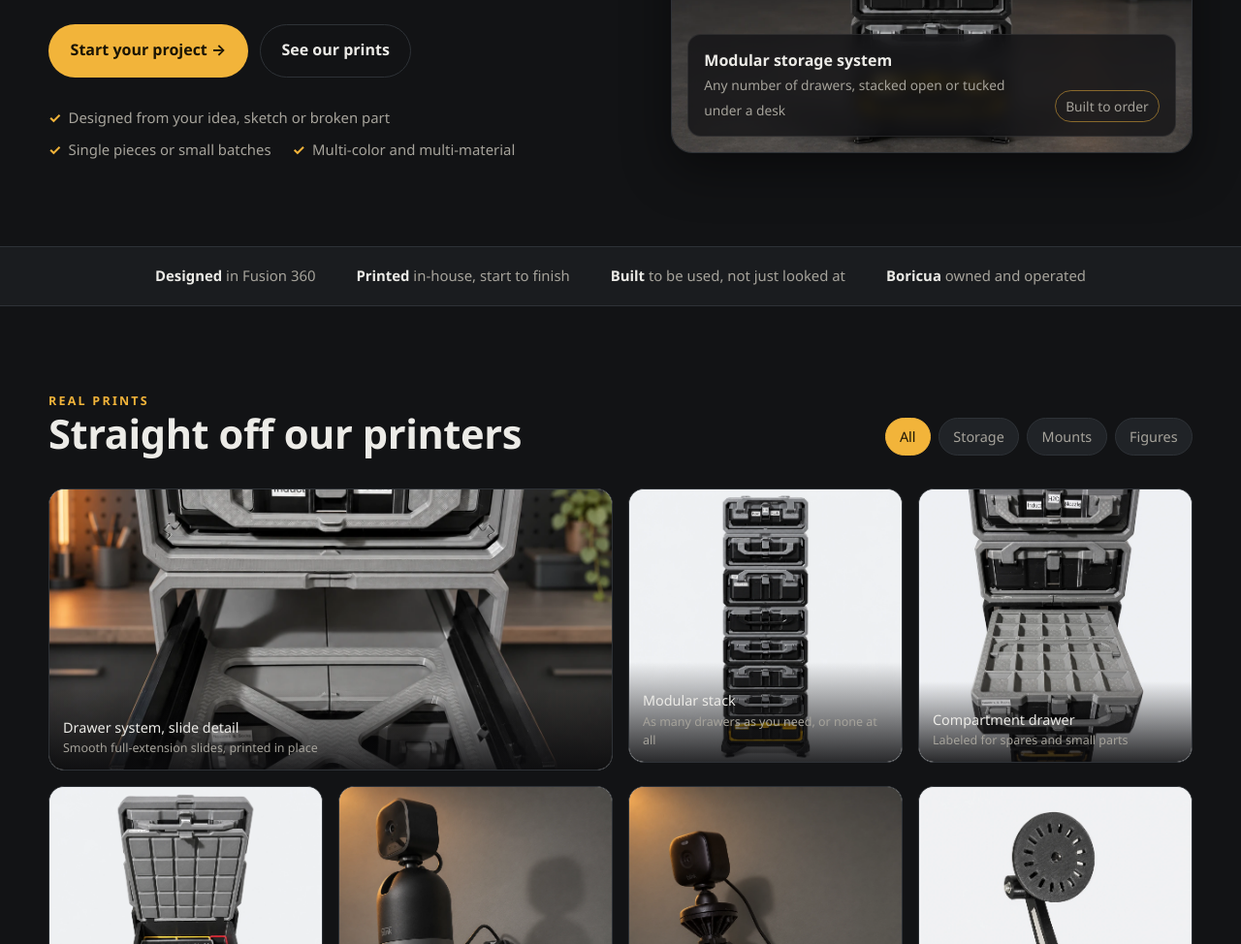
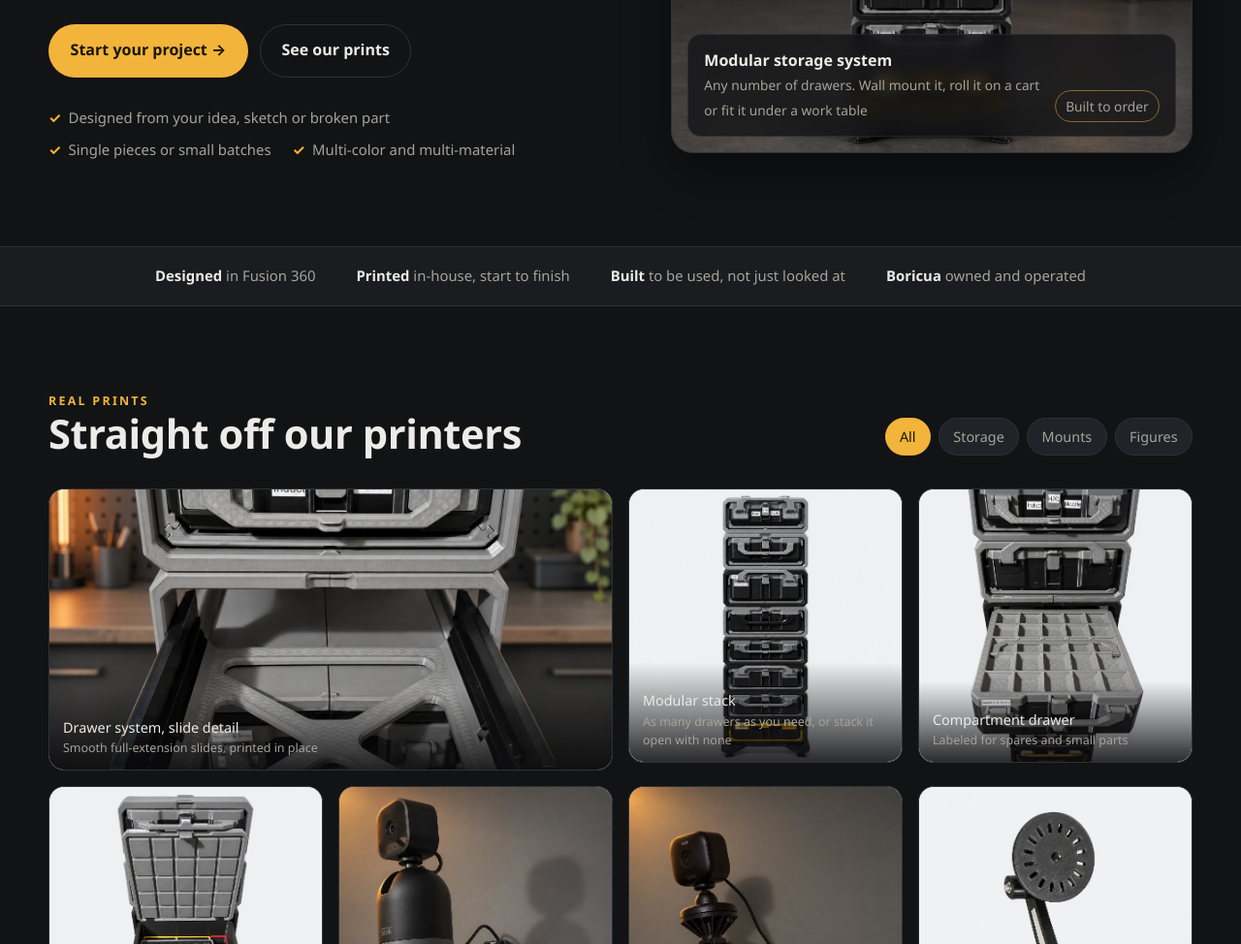
Before and after one commit to 787boridesign-hub/b3dpd-website, a plain HTML site: page index.html in a window 1280 px wide. Shown: the part 560-1534 px from the top of the page at 97% size. Drawn offline with Linux system fonts and the light colour scheme.

Commit message:
Add wall, cart and under-table mounting options to storage caption
Co-Authored-By: Claude Opus 5.5 <noreply@anthropic.com>

```diff
--- a/index.html
+++ b/index.html
@@ -197,7 +197,7 @@
       <figure class="hero-shot" style="margin:0">
         <img src="images/drawer-system-workshop-hero.webp" alt="A modular storage tower, 3D printed in grey and black with a yellow base drawer, standing in a workshop" width="1254" height="1254">
         <figcaption class="hero-tag">
-          <div><b>Modular storage system</b><span>Any number of drawers, stacked open or tucked under a desk</span></div>
+          <div><b>Modular storage system</b><span>Any number of drawers. Wall mount it, roll it on a cart or fit it under a work table</span></div>
           <span class="chip">Built to order</span>
         </figcaption>
       </figure>
@@ -230,7 +230,7 @@
       </div>
       <div class="grid" id="grid">
         <figure class="card wide" data-c="storage" style="margin:0"><img loading="lazy" src="images/drawer-system-workshop-detail.webp" alt="Drawer pulled out on its slide, showing the cross-braced drawer frame"><figcaption>Drawer system, slide detail<span>Smooth full-extension slides, printed in place</span></figcaption></figure>
-        <figure class="card" data-c="storage" style="margin:0"><img loading="lazy" src="images/drawer-system-full-stack.webp" alt="Modular storage stack with drawers on a white background"><figcaption>Modular stack<span>As many drawers as you need, or none at all</span></figcaption></figure>
+        <figure class="card" data-c="storage" style="margin:0"><img loading="lazy" src="images/drawer-system-full-stack.webp" alt="Modular storage stack with drawers on a white background"><figcaption>Modular stack<span>As many drawers as you need, or stack it open with none</span></figcaption></figure>
         <figure class="card" data-c="storage" style="margin:0"><img loading="lazy" src="images/drawer-system-pullout.webp" alt="Open drawer with a grid of small compartments"><figcaption>Compartment drawer<span>Labeled for spares and small parts</span></figcaption></figure>
         <figure class="card" data-c="storage" style="margin:0"><img loading="lazy" src="images/nozzle-organizer.webp" alt="Open case holding rows of printer nozzles sorted by size"><figcaption>Nozzle organizer<span>Every size in its own slot</span></figcaption></figure>
         <figure class="card" data-c="mounts" style="margin:0"><img loading="lazy" src="images/camera-mount-pan-wall.webp" alt="Black wall arm holding a pan-tilt security camera"><figcaption>Pan camera wall mount<span>Fits the camera, hides the cable</span></figcaption></figure>
```
